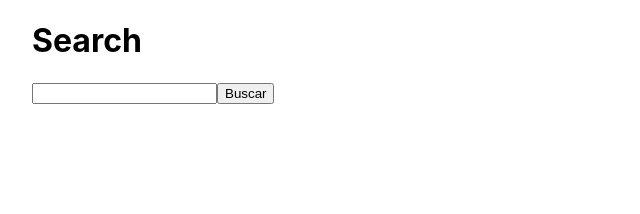
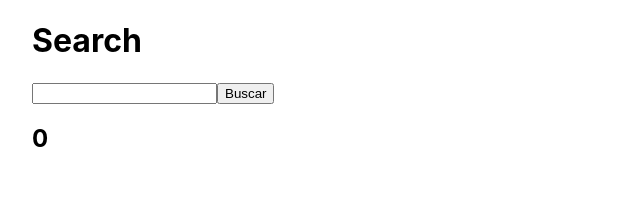
Before and after one commit to brunafinSD/ignite-chapterV, a Next.js app: page / in a window 1280 px wide. Shown: the top 214 px of the page, without its empty margins (0-640 px from the left). Built offline with nearby package versions, Linux system fonts and the light colour scheme.

Commit message:
useMemo e useCallback

```diff
--- a/components/ProductItem.tsx
+++ b/components/ProductItem.tsx
@@ -6,12 +6,14 @@ interface ProductItemProps{
     price: number;
     title: string;
   }
+  onAddToWishList: (id: number) => void;
 }
 
-function ProductItemComponent({product}: ProductItemProps){
+function ProductItemComponent({product, onAddToWishList}: ProductItemProps){
   return(
     <div>
       {product.title} - <strong>{product.price}</strong>
+      <button onClick={() => onAddToWishList(product.id)}>Add to wishList</button>
     </div>
   )
 }
--- a/components/SearchResults.tsx
+++ b/components/SearchResults.tsx
@@ -1,3 +1,4 @@
+import { useMemo } from "react";
 import { ProductItem } from "./ProductItem";
 
 interface SearchResultsProps {
@@ -6,16 +7,36 @@ interface SearchResultsProps {
     price: number;
     title: string;
   }>
+  onAddToWishList: (id: number) => void;
 }
 
-export function SearchResults({ results }: SearchResultsProps) {
+export function SearchResults({ results, onAddToWishList }: SearchResultsProps) {
+
+// useMemo: evita que alguma coisa que leva muito processamento ex.: cálculos sejam refeitos toda vez que o componente renderizar
+// ele memoiza/memoriza o valor da variável que tem o cálculo e só refaz quando a variável do array de dependências mudar
+// evita que a mesma variável ocupe um novo lugar na memória quando repassamos do pai para o filho
+
+  const totalPrice = useMemo(() => {
+    return results.reduce((total, produto) => {
+      return total + produto.price;
+    }, 0);
+  }, [results]);
+
+
   return (
     <div>
+      <h2>{totalPrice}</h2>
       {results.map(product => {
         return (
-          <ProductItem product={product} key={product.id}/>
+          <ProductItem product={product} key={product.id} onAddToWishList={onAddToWishList}/>
         );
       })}
     </div>
   )
 }
+
+// QUANDO USAR O USEMEMO:
+/*
+  1- Cálculos pesados
+  2- Igualdade referencial (quando a gente passa aquela informação para o componente filho)
+*/
--- a/pages/index.tsx
+++ b/pages/index.tsx
@@ -1,4 +1,4 @@
-import { FormEvent, useState } from 'react'
+import { FormEvent, useCallback, useState } from 'react'
 import { SearchResults } from '../components/SearchResults';
 import styles from '../styles/Home.module.css'
 
@@ -18,6 +18,10 @@ const Home = () => {
     setResults(data);
   }
 
+  const addToWishList = useCallback(async (id: number) => {
+    console.log(id);
+  }, []);
+
   return (
     <div className={styles.container}>
       <h1>Search</h1>
@@ -32,10 +36,22 @@ const Home = () => {
         <button type="submit">Buscar</button>
       </form>
 
-      <SearchResults results={results} />
+      <SearchResults
+        results={results}
+        onAddToWishList={addToWishList}
+      />
     </div>
 
   )
 }
 
 export default Home
+
+// Toda vez que um componente renderiza novamente, suas funções são recriadas ocupando um novo espaço na memória
+// Quando criamos uma função no pai e passamos para o filho, no filho ela será recriada na memória
+
+// useCallback: memorizar uma função
+// USAR QUANDO:
+/*
+  1- temos uma função no pai e precisamos passar para o filho / contexto
+*/
```
